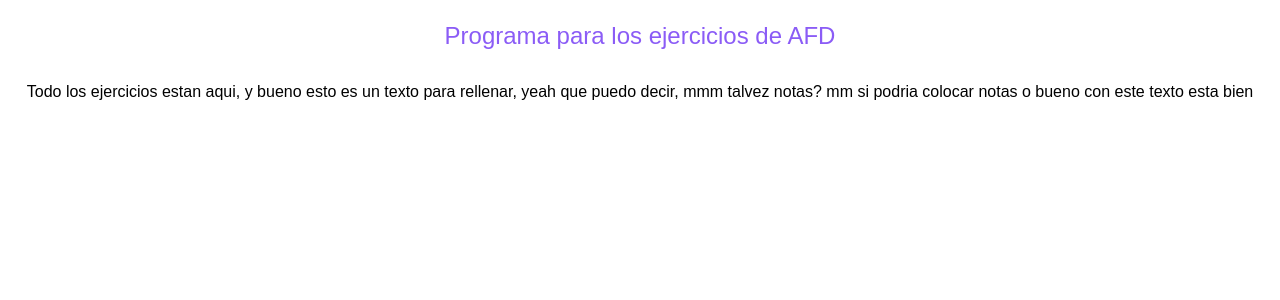
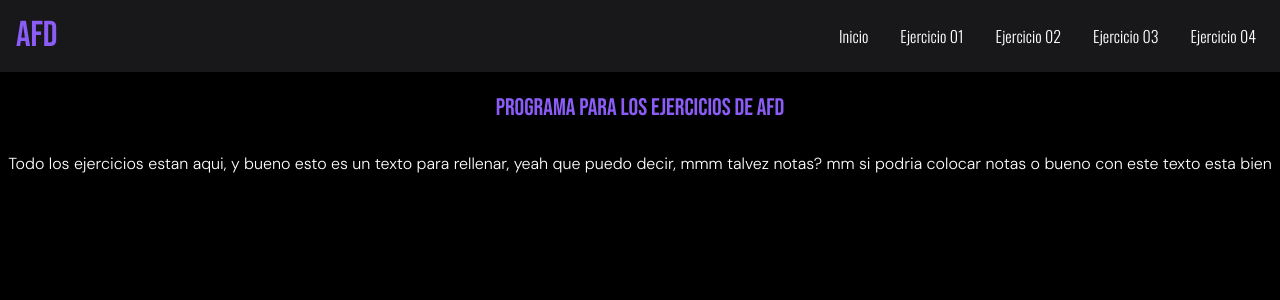
Before and after one commit to LobsangLeonardo/ProyectoU3Automata, a Next.js app: page / in a window 1280 px wide. Shown: the top 300 px of the page. Built offline with nearby package versions, Linux system fonts and the light colour scheme.

Commit message:
Update layout.js

```diff
--- a/app/layout.js
+++ b/app/layout.js
@@ -1,3 +1,4 @@
+import Header from '@/components/Header'
 import './globals.css'
 import { Inter } from 'next/font/google'
 
@@ -10,8 +11,12 @@ export const metadata = {
 
 export default function RootLayout({ children }) {
   return (
-    <html lang="en">
-      <body className={inter.className}>{children}</body>
+    <html lang="en" className='bg-black text-white'>
+      <body className={inter.className}>
+        <Header></Header>
+        {children}
+
+      </body>
     </html>
   )
 }
```
